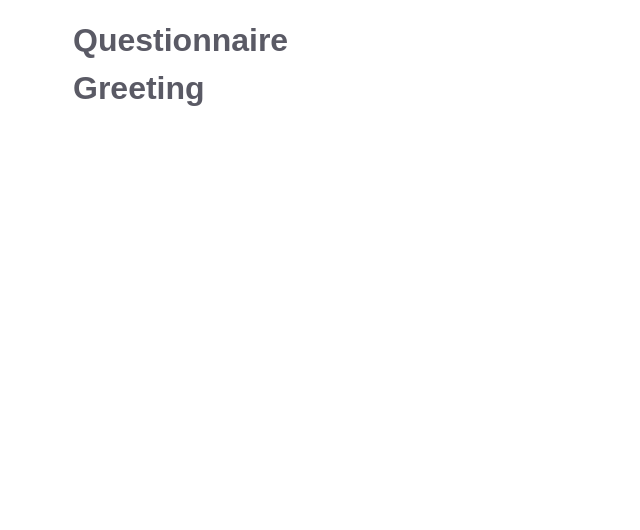
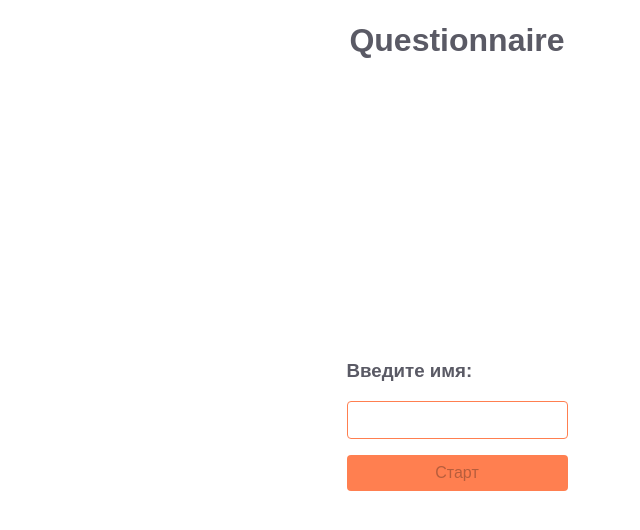
Before and after one commit to suhobski/questionnaire, a React (Create React App) app: page / in a window 1280 px wide. Shown: the top 530 px of the page, without its empty margins (183-823 px from the left). Built offline with nearby package versions, Linux system fonts and the light colour scheme.

Commit message:
feat: add Greeting page

```diff
--- a/src/App.js
+++ b/src/App.js
@@ -2,15 +2,14 @@ import React, { useState } from "react";
 import GlobalStyles from "./styles/global";
 import Header from "./components/Header";
 import Container from "./styles/Container";
-import { Route, Routes } from "react-router";
-import Greeting from "./pages/Greeting";
-import Test from "./pages/Test";
-import Results from "./pages/Results";
 import { AppContext } from "./context";
 import jsonData from "./data.json";
+import MainContent from "./components/MainContent";
+import AppRouter from "./components/AppRouter";
 
 const App = () => {
   const [answers, setAnswers] = useState([]);
+  const [name, setName] = useState("");
   const [data] = jsonData;
 
   return (
@@ -18,18 +17,17 @@ const App = () => {
       value={{
         answers,
         setAnswers,
+        name,
+        setName,
         ...data,
       }}
     >
       <Container>
         <GlobalStyles />
         <Header />
-        <Routes>
-          <Route path="/" element={<Greeting />} />
-          <Route path="/test" element={<Test />} />
-          <Route path="/results" element={<Results />} />
-          <Route path="*" element={<h2>404 error</h2>} />
-        </Routes>
+        <MainContent>
+          <AppRouter />
+        </MainContent>
       </Container>
     </AppContext.Provider>
   );
--- /dev/null
+++ b/src/components/AppRouter/index.jsx
@@ -0,0 +1,18 @@
+import React from "react";
+import { Route, Routes } from "react-router";
+import Greeting from "../../pages/Greeting";
+import Test from "../../pages/Test";
+import Results from "../../pages/Results";
+
+const AppRouter = () => {
+  return (
+    <Routes>
+      <Route path="/" element={<Greeting />} />
+      <Route path="/test" element={<Test />} />
+      <Route path="/results" element={<Results />} />
+      <Route path="*" element={<h2>404 error</h2>} />
+    </Routes>
+  );
+};
+
+export default AppRouter;
--- /dev/null
+++ b/src/components/Button/index.jsx
@@ -0,0 +1,11 @@
+import styled from "styled-components";
+
+const Button = styled.button`
+  padding: 6px 12px;
+  border: none;
+  border-radius: 4px;
+  outline: none;
+  background: coral;
+`;
+
+export default Button;
--- a/src/components/Header/index.js
+++ b/src/components/Header/index.js
@@ -1,9 +1,14 @@
 import React from "react";
+import styled from "styled-components";
+
+const Title = styled.h1`
+  text-align: center;
+`;
 
 const Header = () => {
   return (
     <header>
-      <h1>Questionnaire</h1>
+      <Title>Questionnaire</Title>
     </header>
   );
 };
--- /dev/null
+++ b/src/components/MainContent/index.jsx
@@ -0,0 +1,9 @@
+import styled from "styled-components";
+
+const MainContent = styled.main`
+  padding: 20px;
+  display: grid;
+  place-items: center;
+`;
+
+export default MainContent;
--- /dev/null
+++ b/src/components/TextInput/index.jsx
@@ -0,0 +1,10 @@
+import styled from "styled-components";
+
+const TextInput = styled.input`
+  padding: 6px;
+  border: 1px solid coral;
+  border-radius: 4px;
+  outline: none;
+`;
+
+export default TextInput;
--- /dev/null
+++ b/src/pages/Greeting/Wrap.jsx
@@ -0,0 +1,8 @@
+import styled from "styled-components";
+
+const Wrap = styled.div`
+  display: grid;
+  row-gap: 16px;
+`;
+
+export default Wrap;
--- a/src/pages/Greeting/index.jsx
+++ b/src/pages/Greeting/index.jsx
@@ -1,13 +1,22 @@
 import React, { useContext } from "react";
+import { useNavigate } from "react-router";
+import Button from "../../components/Button";
+import TextInput from "../../components/TextInput";
 import { AppContext } from "../../context";
+import Wrap from "./Wrap";
 
 const Greeting = () => {
-  const context = useContext(AppContext);
-  console.log("context :>> ", context);
+  const { name, setName, nameStartButton } = useContext(AppContext);
+  let navigate = useNavigate();
+
   return (
-    <div>
-      <h1>Greeting</h1>
-    </div>
+    <Wrap>
+      <h3>Введите имя:</h3>
+      <TextInput value={name} onChange={(e) => setName(e.target.value)} />
+      <Button onClick={() => navigate("/test")} disabled={!name}>
+        {nameStartButton}
+      </Button>
+    </Wrap>
   );
 };
 
```
